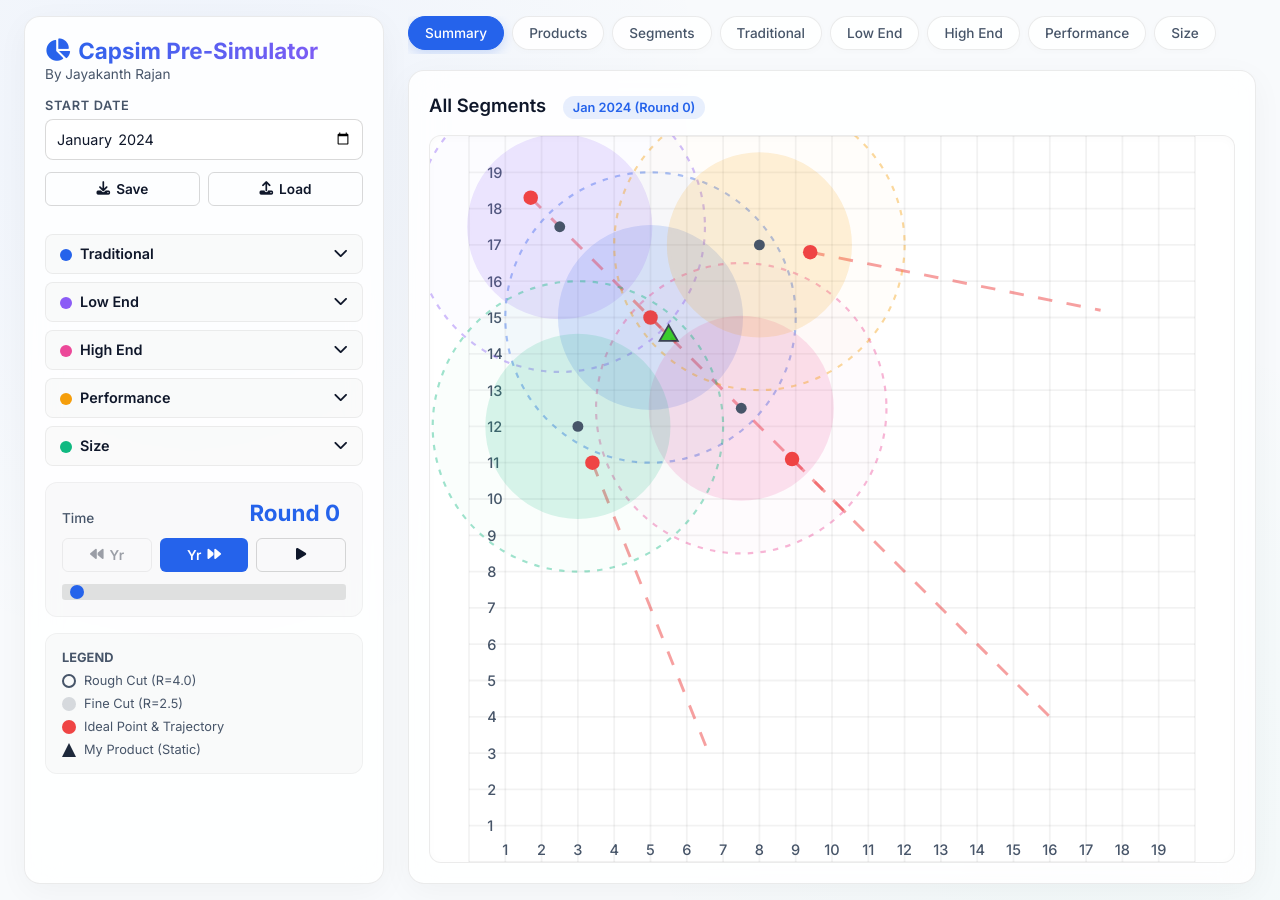
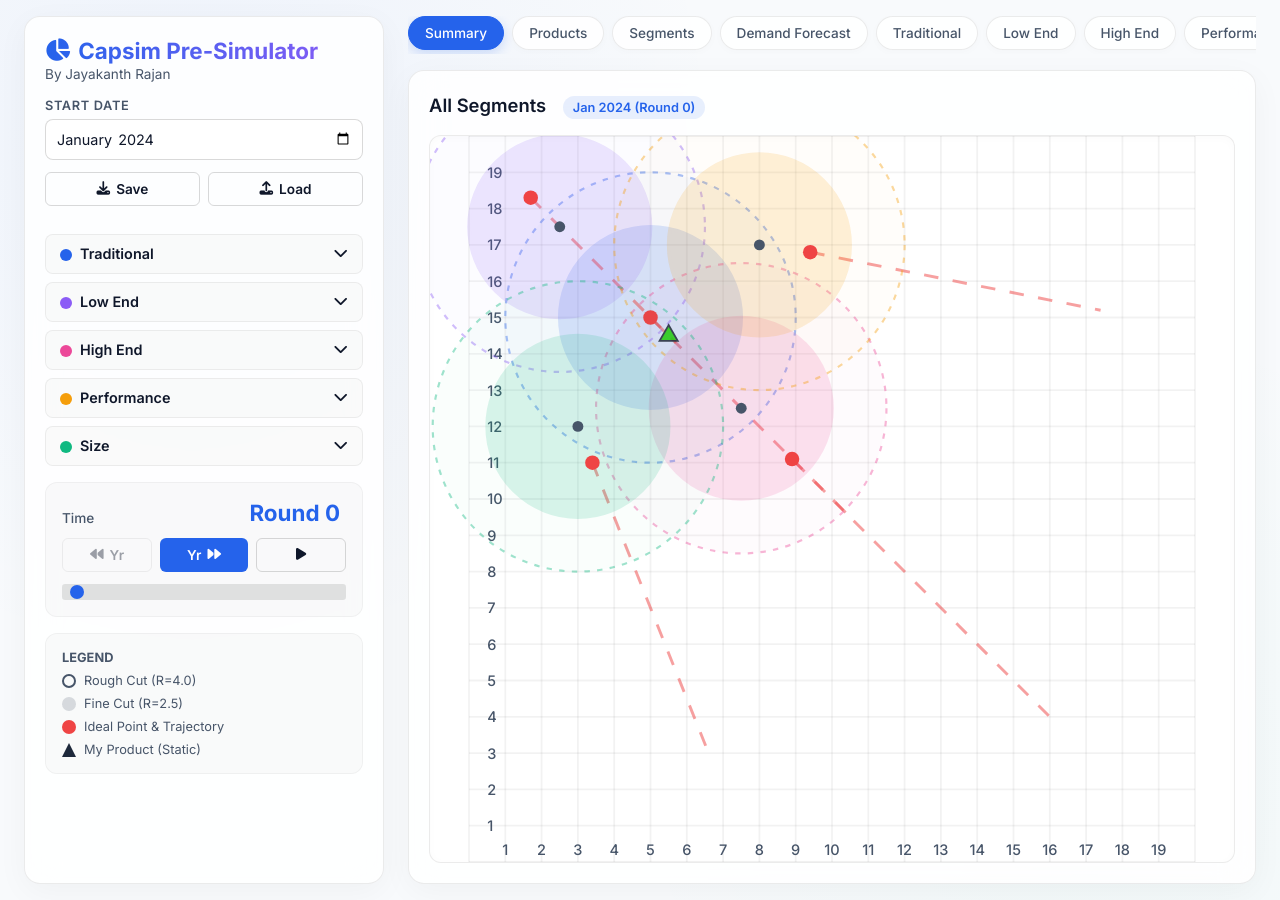
Before and after one commit to mikebox/website, a Jekyll site: the page capsim/index.html, which Jekyll copies as it is, in a window 1280 px wide. Built offline with Jekyll 4.4.1, drawn with Linux system fonts in a browser that asks for light colours.

Commit message:
Update index.html

```diff
--- a/capsim/index.html
+++ b/capsim/index.html
@@ -85,6 +85,7 @@
                 <button class="tab-btn active" data-tab="summary">Summary</button>
                 <button class="tab-btn" data-tab="products">Products</button>
                 <button class="tab-btn" data-tab="segments">Segments</button>
+                <button class="tab-btn" data-tab="demand">Demand Forecast</button>
                 <button class="tab-btn" data-tab="traditional">Traditional</button>
                 <button class="tab-btn" data-tab="lowEnd">Low End</button>
                 <button class="tab-btn" data-tab="highEnd">High End</button>
@@ -107,6 +108,10 @@
                 <div class="segments-container" id="segments-container" style="display: none;">
                     <!-- JS will inject buying criteria editors here -->
                 </div>
+                <!-- Demand Table Layout (Full Screen) -->
+                <div class="demand-container" id="demand-container" style="display: none; width: 100%; height: 100%; overflow: auto;">
+                    <!-- JS will inject yearly forecast here -->
+                </div>
             </div>
         </main>
 
```
